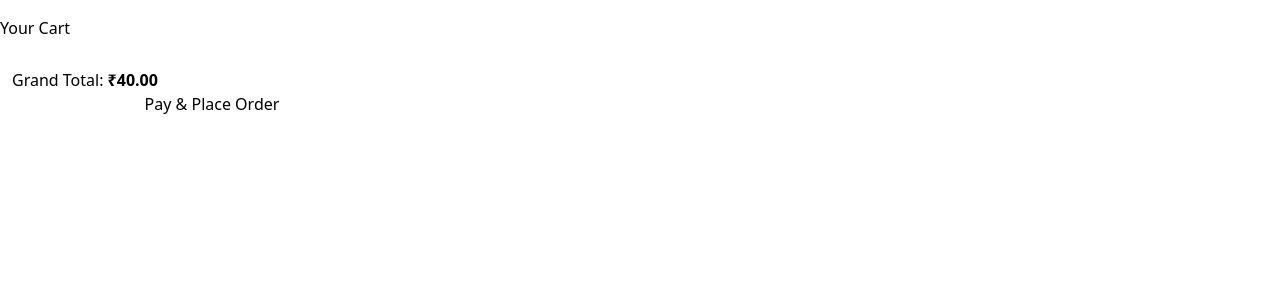
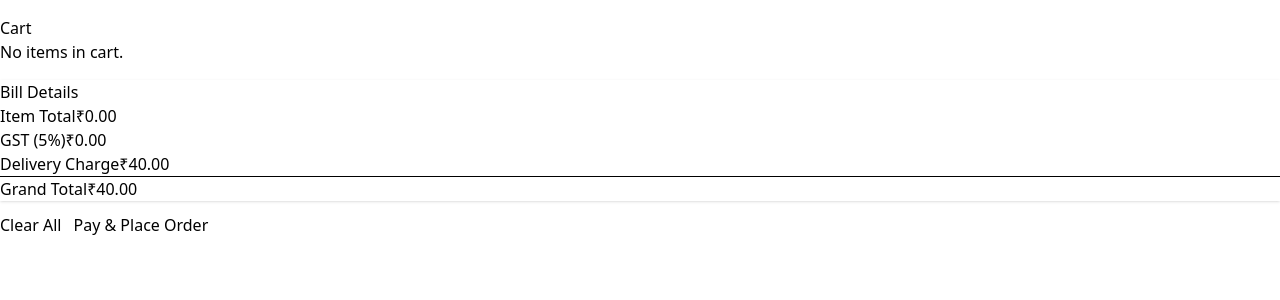
Before and after one commit to Omnia771148/spv, a Next.js app: page /cart in a window 1280 px wide. Shown: the top 300 px of the page. Built offline with nearby package versions, Linux system fonts and the light colour scheme; sample sign-in values are in the browser's storage.

Commit message:
Finalized login logic and city borders

```diff
--- a/src/app/cart/page.js
+++ b/src/app/cart/page.js
@@ -13,6 +13,7 @@ export default function Cart() {
   const [quantities, setQuantities] = useState({});
   const aa = "gg";
 
+  // Authentication check
   useEffect(() => {
     const userId = localStorage.getItem("userId");
     if (!userId) {
@@ -22,11 +23,13 @@ export default function Cart() {
     }
   }, [router]);
 
+  // Load cart
   useEffect(() => {
     const savedCart = localStorage.getItem('cart');
     if (savedCart) {
       const parsedCart = JSON.parse(savedCart);
       setCartItems(parsedCart);
+
       const initialQuantities = {};
       parsedCart.forEach(item => {
         initialQuantities[item.id] = item.quantity || 1;
@@ -35,6 +38,7 @@ export default function Cart() {
     }
   }, []);
 
+  // Calculate totals
   useEffect(() => {
     const totals = {};
     cartItems.forEach(item => {
@@ -55,6 +59,12 @@ export default function Cart() {
     setQuantities({});
   }
 
+  const removeItem = (id) => {
+    const updatedCart = cartItems.filter(item => item.id !== id);
+    setCartItems(updatedCart);
+    localStorage.setItem('cart', JSON.stringify(updatedCart));
+  };
+
   const updateQuantity = (id, delta) => {
     setQuantities(prev => {
       const newQty = (prev[id] || 1) + delta;
@@ -62,64 +72,73 @@ export default function Cart() {
     });
   };
 
+  // ✅ FIXED: Comprehensive Place Order Logic
   const placeOrder = async () => {
     if (cartItems.length === 0) return alert("Cart is empty");
 
-    // 1. Get location from localStorage
+    try {
+      // 1. Get location from localStorage and convert types properly
       const latStr = localStorage.getItem("customerLat");
       const lngStr = localStorage.getItem("customerLng");
       const mapUrl = localStorage.getItem("customerLocationUrl");
 
-    // 🛑 VALIDATION: Prevent 500 error by ensuring data exists
-    if (!mapUrl || !latStr || !lngStr) {
-      alert("Location not verified. Please allow location access on the restaurant list page.");
-      return;
-    }
-
-    try {
-      // 2. Create the Order
+      // 2. Create the Order in DB and Razorpay
       const { data } = await axios.post('/api/create-order', {
         userId: localStorage.getItem('userId'),
         items: cartItems.map(item => ({
           itemId: item.id,
           name: item.name,
-          price: Number(item.price),
-          quantity: Number(quantities[item.id] || 1)
+          price: Number(item.price), // Ensure Number
+          quantity: Number(quantities[item.id] || 1) // Ensure Number
         })),
         restaurantId: String(cartItems[0].restid),
         totalCount: cartItems.length,
         totalPrice: Number(totalPrice),
         gst: Number(gstAmount),
         deliveryCharge: Number(deliveryCharge),
-        grandTotal: Number(grandTotal),
+        grandTotal: Number(grandTotal), // Crucial for Razorpay
         aa,
         location: {
-          lat: Number(latStr),
-          lng: Number(lngStr),
-          mapUrl: mapUrl
+          lat: latStr ? Number(latStr) : 0,
+          lng: lngStr ? Number(lngStr) : 0,
+          mapUrl: mapUrl || ""
         }
       });
 
-      if (!data.success) throw new Error(data.message);
+      if (!data.success) {
+        throw new Error(data.message || "Order creation failed");
+      }
 
-      // 3. Razorpay Options
+      // 3. Configure and open Razorpay modal
       const options = {
         key: process.env.NEXT_PUBLIC_RAZORPAY_KEY_ID,
         amount: Math.round(Number(grandTotal) * 100),
         currency: "INR",
-        name: "Kurnool Delivery",
+        name: "My Delivery App",
+        description: "Payment for food order",
         order_id: data.razorpayOrderId,
         handler: async function (response) {
+          try {
             const verifyRes = await axios.post('/api/verify-payment', {
               ...response,
               dbOrderId: data.dbOrderId
             });
 
             if (verifyRes.data.success) {
-            alert('Order Placed!');
+              alert('Order Paid & Placed Successfully!');
               clear();
               router.push("/accepted-orders");
+            } else {
+              alert('Payment verification failed.');
             }
+          } catch (verifyErr) {
+            console.error('Verification error:', verifyErr);
+            alert('Error verifying payment.');
+          }
+        },
+        prefill: {
+          name: "Customer",
+          contact: "9999999999"
         },
         theme: { color: "#3399cc" },
       };
@@ -127,30 +146,61 @@ export default function Cart() {
       const rzp = new window.Razorpay(options);
       rzp.open();
     } catch (err) {
-      console.error('Payment Error:', err.response?.data || err.message);
-      alert("Error: " + (err.response?.data?.message || err.message));
+      console.error('Payment initialization error:', err);
+      // ✅ Improved error alerting to see what actually failed
+      const errorMsg = err.response?.data?.message || err.message;
+      alert(`Payment Error: ${errorMsg}`);
     }
   };
 
-  if (loading) return <p>Loading...</p>;
+  if (loading) return <p>Checking authentication...</p>;
 
   return (
-    <div className="container mt-4">
+    <div className="mt-4">
       <Script src="https://checkout.razorpay.com/v1/checkout.js" />
-      <h2>Your Cart</h2>
+
+      <h2>Cart</h2>
+
+      {cartItems.length === 0 ? (
+        <p>No items in cart.</p>
+      ) : (
+        <ul className="list-unstyled">
           {cartItems.map(item => (
-        <div key={item.id} className="d-flex justify-content-between border-bottom py-2">
-          <span>{item.name} x {quantities[item.id]}</span>
-          <div>
-            <button onClick={() => updateQuantity(item.id, -1)} className="btn btn-sm btn-light">-</button>
-            <button onClick={() => updateQuantity(item.id, 1)} className="btn btn-sm btn-light">+</button>
+            <li key={item.id} className="mb-2">
+              {item.name} - ₹{item.price} x {quantities[item.id]}
+              <button onClick={() => updateQuantity(item.id, -1)} className="btn btn-sm btn-secondary ms-2">-</button>
+              <button onClick={() => updateQuantity(item.id, 1)} className="btn btn-sm btn-secondary ms-1">+</button>
+              <button onClick={() => removeItem(item.id)} className="btn btn-sm btn-danger ms-2">Remove</button>
+            </li>
+          ))}
+        </ul>
+      )}
+
+      <div className="card shadow-sm mt-4">
+        <div className="card-body">
+          <h5>Bill Details</h5>
+          <div className="d-flex justify-content-between">
+            <span>Item Total</span>
+            <span>₹{totalPrice.toFixed(2)}</span>
+          </div>
+          <div className="d-flex justify-content-between">
+            <span>GST (5%)</span>
+            <span>₹{gstAmount.toFixed(2)}</span>
+          </div>
+          <div className="d-flex justify-content-between">
+            <span>Delivery Charge</span>
+            <span>₹40.00</span>
+          </div>
+          <hr />
+          <div className="d-flex justify-content-between fw-bold">
+            <span>Grand Total</span>
+            <span>₹{grandTotal.toFixed(2)}</span>
           </div>
         </div>
-      ))}
-      <div className="mt-4 p-3 bg-light rounded">
-        <p>Grand Total: <strong>₹{grandTotal.toFixed(2)}</strong></p>
-        <button onClick={placeOrder} className="btn btn-primary w-100">Pay & Place Order</button>
       </div>
+
+      <button onClick={clear} className="btn btn-warning mt-3 me-3">Clear All</button>
+      <button onClick={placeOrder} className="btn btn-primary mt-3">Pay & Place Order</button>
     </div>
   );
 }
```
Lines whose indentation alone changed are shown as unchanged.
